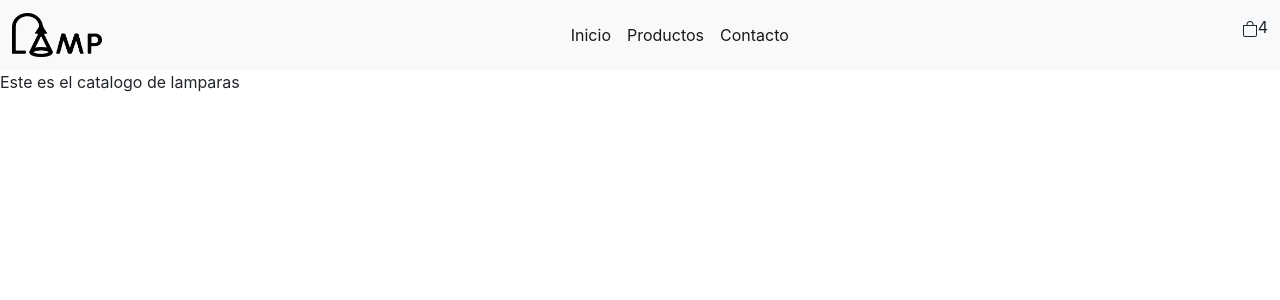
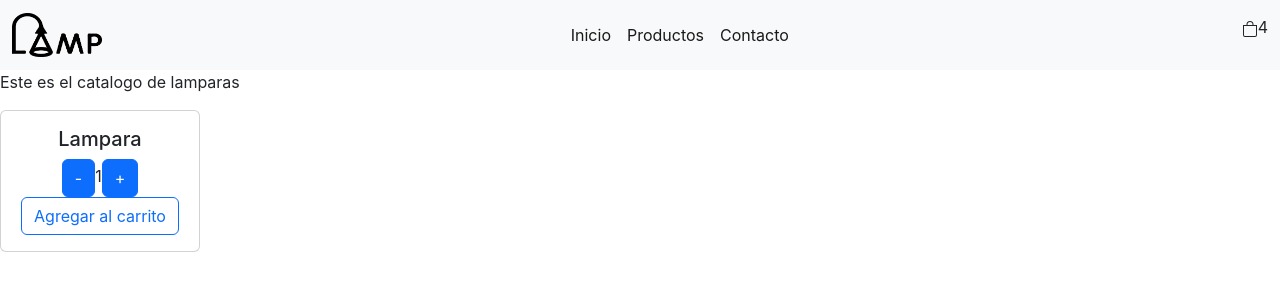
Before and after one commit to PabloBrowner/React-FinalProyectInCoderHouse-OnlineStore, a React (Create React App) app: page / in a window 1280 px wide. Shown: the top 300 px of the page. Built offline with nearby package versions, Linux system fonts and the light colour scheme.

Commit message:
"Commit"

```diff
--- a/src/App.js
+++ b/src/App.js
@@ -2,12 +2,22 @@ import logo from './logo.svg';
 import './App.css';
 import NavBar from './components/NavBar';
 import ItemListContainer from './components/ItemListContainer';
+import CartWidget from './components/CartWidget';
+import ItemCount from './components/ItemCount';
 
 function App() {
+
+  const onAdd= (amount) => {
+    console.log(amount);
+  }
   return (
     <>
-    <NavBar/>
-    <ItemListContainer greeting={"Este es el catalogo de lamparas"}/>
+
+      <NavBar CartWidget={CartWidget}/>
+
+      <ItemListContainer greeting={"Este es el catalogo de lamparas"}/>
+
+      <ItemCount stock={5} initial={1} onAdd={onAdd}/>
     </>
   );
 }
--- /dev/null
+++ b/src/components/ItemCount.jsx
@@ -0,0 +1,26 @@
+import { useState } from "react";
+
+const ItemCount = ({stock, initial, onAdd}) => {
+    const [count, setCount] = useState(initial);
+
+    const registrarClick = (operacion) => {
+        if (operacion + count >= initial && operacion + count <= stock) {
+            setCount(count + operacion)
+        }
+    }
+    return (
+        <>
+        <div className="card text-center" style={{width: 200}}>
+            <div className="card-body">
+                <h5 className="card-title">Lampara</h5>
+                <button type="button" className="btn btn-primary" onClick={() => registrarClick(-1)}>-</button>
+                {count}
+                <button type="button" className="btn btn-primary" onClick={() => registrarClick(1)}>+</button>
+                <button type="button" className="btn btn-outline-primary" onClick={() => onAdd(count)}>Agregar al carrito</button>
+            </div>
+        </div>
+        </>
+     );
+}
+
+export default ItemCount;
--- a/src/components/NavBar.jsx
+++ b/src/components/NavBar.jsx
@@ -1,7 +1,6 @@
 import imagenes from "../assets/imagenes";
-import CartWidget from "./CartWidget";
 
-const NavBar = () => {
+const NavBar = (props) => {
     return (
         <nav className="navbar navbar-expand-lg bg-light">
             <div className="container-fluid">
@@ -24,7 +23,7 @@ const NavBar = () => {
                     </li>
                 </ul>
                 <ul className="navbar-nav ml-auto">
-                    <CartWidget/>
+                    {props.CartWidget()}
                 </ul>
                 </div>
             </div>
```
